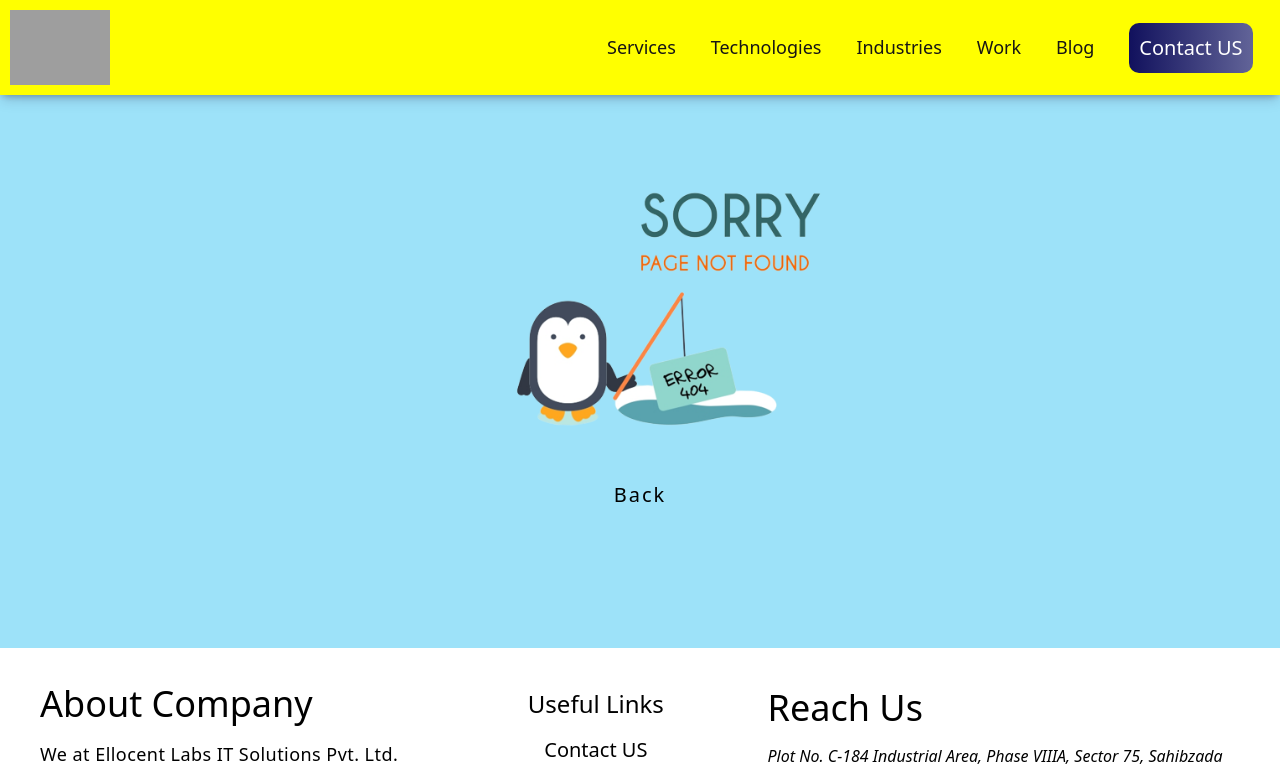
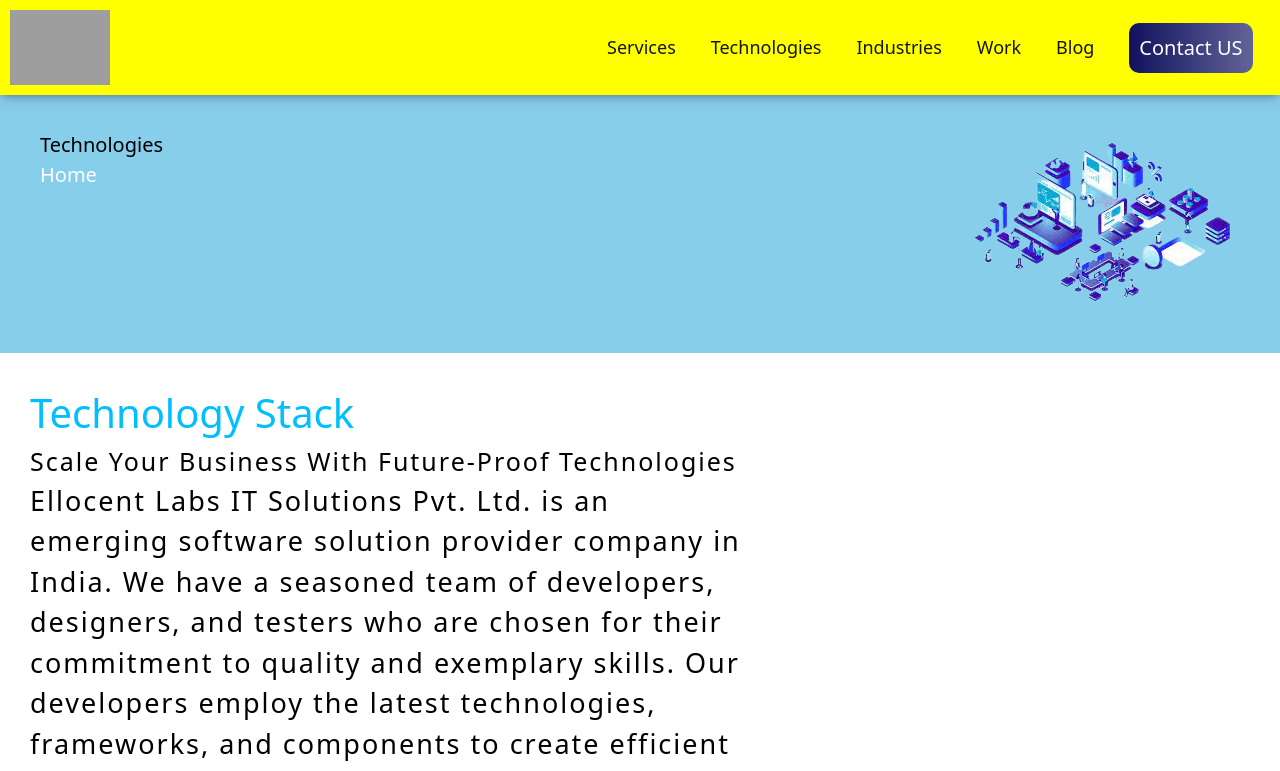
Before and after one commit to bushrajabin/ellocentlabs, a React (Create React App) app: page /technologies in a window 1280 px wide. Shown: the top 771 px of the page. Built offline with nearby package versions, Linux system fonts and the light colour scheme; grey boxes are pictures that could not be loaded.

Commit message:
fixed industries ,technologies,pages

```diff
--- a/src/App.js
+++ b/src/App.js
@@ -7,62 +7,17 @@ import Home from "./pages/Home";
 import ErrorPage from "./ErrorPage";
 import Footer from "./components/Footer/Footer";
 import Nav from "./components/Nav/Nav";
-import { Services } from "./common/common";
 import { isValidInputTimeValue } from "@testing-library/user-event/dist/utils";
+import Industries from "./components/industre/Industries";
+import Technology from "./components/Technologies/Technology";
+import Blog from "./components/Blog/Blog";
+import Work from "./pages/Work";
+import Service from "./components/Service/Service";
 
 function App() {
   const [isOpen, setIsOpen] = useState(false);
   const [activeLinks, setActiveLinks] = useState(null);
 
-  const router = [
-    {},
-    {},
-
-    {
-      path: "/services",
-      element: (
-        <>
-          <h2>this is services page</h2>
-        </>
-      ),
-    },
-    {
-      path: "/technologies",
-      element: (
-        <>
-          {" "}
-          <h2>this is indutries page</h2>
-        </>
-      ),
-    },
-    {
-      path: "/industries",
-      element: (
-        <>
-          {" "}
-          <h2>this is services page</h2>
-        </>
-      ),
-    },
-    {
-      path: "/work",
-      element: (
-        <>
-          {" "}
-          <h2>this is services page</h2>
-        </>
-      ),
-    },
-    {
-      path: "/blog",
-      element: (
-        <>
-          {" "}
-          <h2>this is services page</h2>
-        </>
-      ),
-    },
-  ];
 
   return (
     <>
@@ -75,8 +30,11 @@ function App() {
         <Routes>
           <Route path="*" element={<ErrorPage />} />
           <Route path="/" element={<Home />} />
-          <Route path="/services" element={<h2>services page!</h2>} />
-          <Route path="/industries" element={<h3>industries</h3>} />
+          <Route path="/services" element={<Service />} />
+          <Route path="/industries" element={<Industries />} />
+          <Route path="/technologies" element={<Technology />} />
+          <Route path="/Blog" element={<Blog/>} />
+          <Route path="/work" element={<Work />} />
         </Routes>
 
         <Footer />
--- a/src/apiData/NavLinks.js
+++ b/src/apiData/NavLinks.js
@@ -1,7 +1,7 @@
 export const links = [
   { id: 11, title: "Services", routingURL: "/services" },
-  { id: 22, title: "Technologies", routingURL: "/industries" },
+  { id: 22, title: "Technologies", routingURL: "/technologies" },
   { id: 22, title: "Industries", routingURL: "/industries" },
-  { id: 22, title: "Work", routingURL: "/industries" },
-  { id: 22, title: "Blog", routingURL: "/industries" },
+  { id: 22, title: "Work", routingURL: "/work" },
+  { id: 22, title: "Blog", routingURL: "/blog" },
 ];
--- a/src/components/Technologies/Technology.css
+++ b/src/components/Technologies/Technology.css
@@ -4,6 +4,7 @@
     flex-direction: row;
     justify-content: space-between;
     padding: 40px;
+    margin-top: 90px;
 }
 
 .technology-top-title>button {
@@ -28,8 +29,8 @@
 }
 
 .technology-left-titles {
-
     padding: 10px;
+    width: 60%;
 }
 
 .technology-left-titles>h2 {
@@ -48,8 +49,8 @@
 }
 
 .technology-right-image>img {
-    width: 500px;
-    margin: 20px;
+    width: 30vw;
+    margin: 10px;
 }
 
 
--- a/src/components/Technologies/Technology.jsx
+++ b/src/components/Technologies/Technology.jsx
@@ -1,13 +1,19 @@
+
+import { useNavigate } from "react-router-dom";
 import "./Technology.css"
 const technologyImage = "./Images/tech2.png"
 const image2 = "./Images/technology.png"
 const Technology = () => {
+    const navigate = useNavigate();
+    const backHome = () => {
+      navigate('/')
+    }
     return (
         <div className="technology-container">
             <div className="technology-top">
                 <div className="technology-top-title">
                     <h1>Technologies</h1>
-                    <button>Home</button>
+                    <button onClick={backHome}>Home</button>
                 </div>
                 <div className="technology-image">
                     <img src={technologyImage} alt="" />
--- a/src/components/industre/Industries.css
+++ b/src/components/industre/Industries.css
@@ -4,6 +4,8 @@
     justify-content: space-between;
     padding: 20px;
     background-color: lightblue;
+    margin-top: 90px;
+    cursor: pointer;
 
 }
 
@@ -57,6 +59,7 @@
     margin: 5px;
     width: 400px;
     padding: 20px;
+    cursor: pointer;
 
 }
 
--- a/src/components/industre/Industries.jsx
+++ b/src/components/industre/Industries.jsx
@@ -1,8 +1,14 @@
+
 import { industries } from "../../apiData/Industries"
+import { useNavigate } from "react-router-dom";
 import "./Industries.css"
 const industry = "./Images/industry.png"
 
 const Industries = () => {
+    const navigate = useNavigate();
+    const backHome = () => {
+      navigate('/')
+    }
     return (
         <div className="industry-container">
 
@@ -10,7 +16,7 @@ const Industries = () => {
             <div className="industry">
                 <div className="industry-title">
                     <h2>Industries</h2>
-                    <button>Homes</button>
+                    <button onClick={backHome}>Home</button>
                 </div>
 
                 <div className="industry-image">
```
Also changed, not shown: src/pages/Home.jsx (+2 -7 lines).
